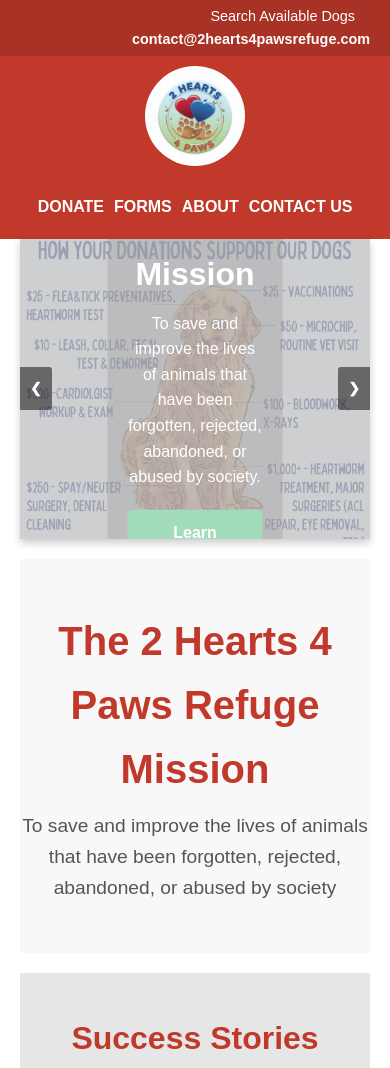
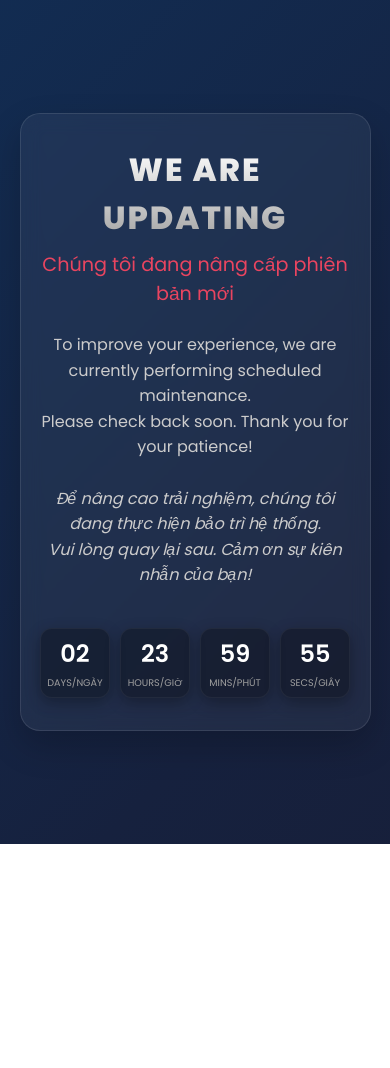
Before and after one commit to ruandejuxian/2hearts4pawsrefuge, a plain HTML site: page index.html in a window 390 px wide. Shown: the top 1068 px of the page. After the commit the page ends 844 px from the top, so only its background shows below. Drawn offline with Linux system fonts and the light colour scheme.

Commit message:
Change version
Updated the HTML structure and styles for maintenance mode.

```diff
--- a/index.html
+++ b/index.html
@@ -1,133 +1,224 @@
 <!DOCTYPE html>
-<html lang="en">
+<html lang="vi">
 <head>
     <meta charset="UTF-8">
     <meta name="viewport" content="width=device-width, initial-scale=1.0">
-    <title>2 Hearts 4 Paws Refuge – Dog Rescue</title>
-    <script defer src="js/script.js"></script>
-    <link rel="stylesheet" href="css/style.css">
+    <title>Website Updating - Đang Cập Nhật</title>
+    <link href="https://fonts.googleapis.com/css2?family=Poppins:wght@300;400;600;800&display=swap" rel="stylesheet">
+
+    <style>
+        /* --- CSS Reset & Global --- */
+        * {
+            margin: 0;
+            padding: 0;
+            box-sizing: border-box;
+            font-family: 'Poppins', sans-serif;
+        }
+
+        body {
+            height: 100vh;
+            width: 100%;
+            overflow: hidden;
+            display: flex;
+            justify-content: center;
+            align-items: center;
+            /* Hiệu ứng nền Gradient chuyển động */
+            background: linear-gradient(-45deg, #1a1a2e, #16213e, #0f3460, #533483);
+            background-size: 400% 400%;
+            animation: gradientBG 15s ease infinite;
+            color: #fff;
+        }
+
+        @keyframes gradientBG {
+            0% { background-position: 0% 50%; }
+            50% { background-position: 100% 50%; }
+            100% { background-position: 0% 50%; }
+        }
+
+        /* --- Container Glassmorphism --- */
+        .container {
+            background: rgba(255, 255, 255, 0.05);
+            backdrop-filter: blur(10px);
+            -webkit-backdrop-filter: blur(10px);
+            border: 1px solid rgba(255, 255, 255, 0.1);
+            border-radius: 20px;
+            padding: 3rem;
+            text-align: center;
+            box-shadow: 0 15px 35px rgba(0, 0, 0, 0.2);
+            max-width: 800px;
+            width: 90%;
+            position: relative;
+        }
+
+        /* --- Typography --- */
+        h1 {
+            font-size: 3rem;
+            font-weight: 800;
+            margin-bottom: 0.5rem;
+            background: -webkit-linear-gradient(#fff, #a2a2a2);
+            -webkit-background-clip: text;
+            -webkit-text-fill-color: transparent;
+            text-transform: uppercase;
+            letter-spacing: 2px;
+        }
+
+        h2 {
+            font-size: 1.5rem;
+            font-weight: 400;
+            color: #e94560; /* Màu điểm nhấn */
+            margin-bottom: 1.5rem;
+        }
+
+        p.desc {
+            font-size: 1rem;
+            color: #ccc;
+            line-height: 1.6;
+            margin-bottom: 2.5rem;
+        }
+
+        /* --- Countdown Timer Style --- */
+        .countdown {
+            display: flex;
+            justify-content: center;
+            gap: 20px;
+            flex-wrap: wrap;
+        }
+
+        .time-box {
+            display: flex;
+            flex-direction: column;
+            align-items: center;
+            justify-content: center;
+            background: rgba(0, 0, 0, 0.3);
+            width: 100px;
+            height: 100px;
+            border-radius: 12px;
+            border: 1px solid rgba(255,255,255,0.05);
+            box-shadow: 0 5px 15px rgba(0,0,0,0.3);
+            transition: transform 0.3s ease;
+        }
+
+        .time-box:hover {
+            transform: translateY(-5px);
+            border-color: #e94560;
+        }
+
+        .time-box span {
+            font-size: 2.5rem;
+            font-weight: 600;
+            color: #fff;
+        }
+
+        .time-box small {
+            font-size: 0.8rem;
+            text-transform: uppercase;
+            color: #a0a0a0;
+            margin-top: 5px;
+        }
+
+        /* --- Button --- */
+        .btn-home {
+            display: inline-block;
+            margin-top: 3rem;
+            padding: 12px 30px;
+            background: #e94560;
+            color: #fff;
+            text-decoration: none;
+            border-radius: 30px;
+            font-weight: 600;
+            transition: 0.3s;
+            box-shadow: 0 5px 15px rgba(233, 69, 96, 0.4);
+        }
+
+        .btn-home:hover {
+            background: #ff6b81;
+            box-shadow: 0 8px 20px rgba(233, 69, 96, 0.6);
+        }
+
+        /* --- Mobile Responsive --- */
+        @media (max-width: 768px) {
+            h1 { font-size: 2rem; }
+            h2 { font-size: 1.2rem; }
+            .countdown { gap: 10px; }
+            .time-box { width: 70px; height: 70px; }
+            .time-box span { font-size: 1.5rem; }
+            .time-box small { font-size: 0.6rem; }
+            .container { padding: 2rem 1rem; }
+        }
+    </style>
 </head>
 <body>
-    <header id="header" role="banner">
-        <div class="top-bar">
-            <div class="contact-info">
-                <span>Search Available Dogs</span>
-                <a href="mailto:contact@2hearts4pawsrefuge.com">contact@2hearts4pawsrefuge.com</a>
+
+    <div class="container">
+        <h1>We Are Updating</h1>
+        <h2>Chúng tôi đang nâng cấp phiên bản mới</h2>
+
+        <p class="desc">
+            To improve your experience, we are currently performing scheduled maintenance.<br>
+            Please check back soon. Thank you for your patience!<br><br>
+            <i>Để nâng cao trải nghiệm, chúng tôi đang thực hiện bảo trì hệ thống.<br>
+            Vui lòng quay lại sau. Cảm ơn sự kiên nhẫn của bạn!</i>
+        </p>
+
+        <div class="countdown">
+            <div class="time-box">
+                <span id="days">00</span>
+                <small>Days/Ngày</small>
+            </div>
+            <div class="time-box">
+                <span id="hours">00</span>
+                <small>Hours/Giờ</small>
+            </div>
+            <div class="time-box">
+                <span id="minutes">00</span>
+                <small>Mins/Phút</small>
+            </div>
+            <div class="time-box">
+                <span id="seconds">00</span>
+                <small>Secs/Giây</small>
             </div>
         </div>
-        <div class="main-header">
-            <a href="index.html" class="logo-link">
-                <img src="images/logo.png" id="logo" alt="Hearts 4 Paws Refuge Logo" class="logo">
-            </a>
-            <nav class="main-nav">
-                <ul>
-                    <li><a href="#">Donate</a></li>
-                    <li><a href="#">Forms</a></li>
-                    <li><a href="about.html">About</a></li>
-                    <li><a href="#">Contact Us</a></li>
-                </ul>
-            </nav>
+
         </div>
-    </header>
 
-    <main>
-        <section class="carousel-container">
-            <div class="carousel-slide fade">
-                <img src="images/slide1.jpg" alt="Dog looking at food bowl" class="carousel-image">
-                <div class="carousel-caption">
-                    <h2>Donation of...</h2>
-                    <p>Money • Lightly used items such as dog crates, dog beds, dog food, dogs toys, etc.</p>
-                    <a href="#" class="donate-button">Donate</a>
-                </div>
-            </div>
-            <div class="carousel-slide fade">
-                <img src="images/slide2.jpeg" alt="Happy adopted dog" class="carousel-image">
-                <div class="carousel-caption">
-                    <h2>Our Mission</h2>
-                    <p>To save and improve the lives of animals that have been forgotten, rejected, abandoned, or abused by society.</p>
-                    <a href="about.html" class="donate-button">Learn More</a>
-                </div>
-            </div>
-            <div class="carousel-slide fade">
-                <img src="images/slide3.jpg" alt="Donation support graphic" class="carousel-image">
-                <div class="carousel-caption">
-                    <h2>How Your Donations Support Our Dogs</h2>
-                    <p>Every dollar helps us provide medical care, food, and shelter for dogs in need.</p>
-                    <a href="#" class="donate-button">Donate Now</a>
-                </div>
-            </div>
-            <a class="prev" onclick="plusSlides(-1)">&#10094;</a>
-            <a class="next" onclick="plusSlides(1)">&#10095;</a>
-        </section>
+    <script>
+        // CẤU HÌNH THỜI GIAN ĐẾM NGƯỢC TẠI ĐÂY
+        // Định dạng: "Tháng Ngày, Năm Giờ:Phút:Giây"
+        // Ví dụ: Set thời gian đếm ngược đến 3 ngày sau kể từ lúc chạy code này
+        // Để set ngày cụ thể, thay dòng bên dưới bằng:
+        // const countDate = new Date("Jan 1, 2026 00:00:00").getTime();
 
-        <section class="mission-section">
-            <h1>The 2 Hearts 4 Paws Refuge Mission</h1>
-            <p>To save and improve the lives of animals that have been forgotten, rejected, abandoned, or abused by society</p>
-        </section>
+        const targetDate = new Date();
+        targetDate.setDate(targetDate.getDate() + 3); // Mặc định +3 ngày từ hôm nay
+        const countDate = targetDate.getTime();
 
-        <section class="success-stories">
-            <h2>Success Stories</h2>
-            <div class="story-container">
-                <div class="story-image">
-                    <img src="images/h4p-success-store-photo-forbes.png" alt="Forbes the dog">
-                </div>
-                <div class="story-content">
-                    <p>Forbes was found at the pound with an irritated coat and bloody feet. He wasn’t being adopted because no one knew what was wrong with him. 2 Hearts 4 Paws Refuge helped find a vet who diagnosed the problem – a severe allergic reaction to wood chips – and provided extreme allergy treatments. Now Forbes is happy and part of a young family with two kids.</p>
-                    <p>Jaxson lets his brother, Leo, lay his head across his legs. They really love each other.</p>
-                    <p>“I adopted Jaxson 2 years ago in July. 2Hearts4Pawsrefuge was a great resource every step of the way. I send them photos and updates on Jaxson, so they know how well he is doing. Jaxson got along instantly with his new brother Leo. Jaxson realized he was in a safe place where he was loved and cared for at all times. When I take Jaxson for walks my neighbors comment on how much Jaxson has changed. He even lets others pet him. Jaxson has such a cute personality. He has brought so much fun, love, and energy into our lives. Thank you Hearts4Paws.”</p>
-                    <p>“I first saw Emma’s pictures online. From that moment I knew in my heart that she needed to come and live with me. Three days into the trial period I was more sure than ever. I adopted her in October 2016. I have never doubted that she and I were meant to be companions forever! Emma is blind and has health issues but I am home bound senior and have my own health issues. We are going through our life together taking it day by day.” – Robynn Peterson</p>
-                </div>
-            </div>
-        </section>
+        const counter = setInterval(() => {
+            const now = new Date().getTime();
+            const gap = countDate - now;
 
-        <section class="lives-saved">
-            <h2>Lives Saved By Hearts 4 Paws</h2>
-            <div class="counter">1145459076</div>
-        </section>
+            // Tính toán thời gian
+            const second = 1000;
+            const minute = second * 60;
+            const hour = minute * 60;
+            const day = hour * 24;
 
-        <section class="updates-events">
-            <div class="recent-posts">
-                <h2>Recent Posts</h2>
-                <!-- Placeholder for recent posts -->
-                <p>For the latest updates and news on our animals.</p>
-                <ul>
-                    <li><a href="#">Fosters Needed</a></li>
-                    <li><a href="#">Facebook Page Relaunching</a></li>
-                    <li><a href="#">Our facebook page has been hacked</a></li>
-                    <li><a href="#">CityWide Home Loans Making a Donation to Us in your Name with your Loan</a></li>
-                </ul>
-            </div>
-            <div class="upcoming-events">
-                <h2>Upcoming Adoption Events</h2>
-                <p>Check back soon to find out when the next adoption event will be.</p>
-            </div>
-        </section>
+            const d = Math.floor(gap / day);
+            const h = Math.floor((gap % day) / hour);
+            const m = Math.floor((gap % hour) / minute);
+            const s = Math.floor((gap % minute) / second);
 
-        <section class="about-us-short">
-            <p>2 Hearts 4 Paws is a non-profit organization run by volunteers whose shared goal is to rescue, provide sanctuary, and ultimately to re-home abandoned, stray, and neglected animals. We never discriminate on the basis of health, age, or breed. By involving and educating the community, we work to raise the public’s awareness of the plight of homeless animals as well as realizing the benefits of adopting an animal in need. Our animals are examined, vaccinated, spayed or neutered, and receive any and all medical treatment before they are placed in carefully screened homes. 2 Hearts 4 Paws Refuge is a 501(c) nonprofit organization.</p>
-        </section>
-    </main>
+            // Cập nhật lên HTML
+            document.getElementById('days').innerText = d < 10 ? '0' + d : d;
+            document.getElementById('hours').innerText = h < 10 ? '0' + h : h;
+            document.getElementById('minutes').innerText = m < 10 ? '0' + m : m;
+            document.getElementById('seconds').innerText = s < 10 ? '0' + s : s;
 
-    <footer>
-        <div class="footer-content">
-            <div class="footer-nav">
-                <ul>
-                     <li><a href="#">Donate</a></li>
-                    <li><a href="#">Forms</a></li>
-                    <li><a href="about.html">About</a></li>
-                    <li><a href="#">Contact Us</a></li>
-                </ul>
-            </div>
-            <div class="contact-info">
-                <p>2 Hearts 4 Paws Refuge Mailing Address</p>
-                <p>510 Meador Dr Las Cruces</p>
-                <p>NM 88007 United States</p>
-                <p>Email: <a href="mailto:contact@2hearts4pawsrefuge.com">contact@2hearts4pawsrefuge.com</a></p>
-            </div>
-        </div>
-        <div class="copyright">
-            <p>&copy; 2025 Hearts 4 Paws Refuge.</p>
-        </div>
-    </footer>
+            // Nếu hết giờ
+            if (gap < 0) {
+                clearInterval(counter);
+                document.querySelector('.countdown').innerHTML = "<h3>We are Live! / Đã hoàn tất!</h3>";
+            }
+        }, 1000);
+    </script>
 </body>
 </html>
```
